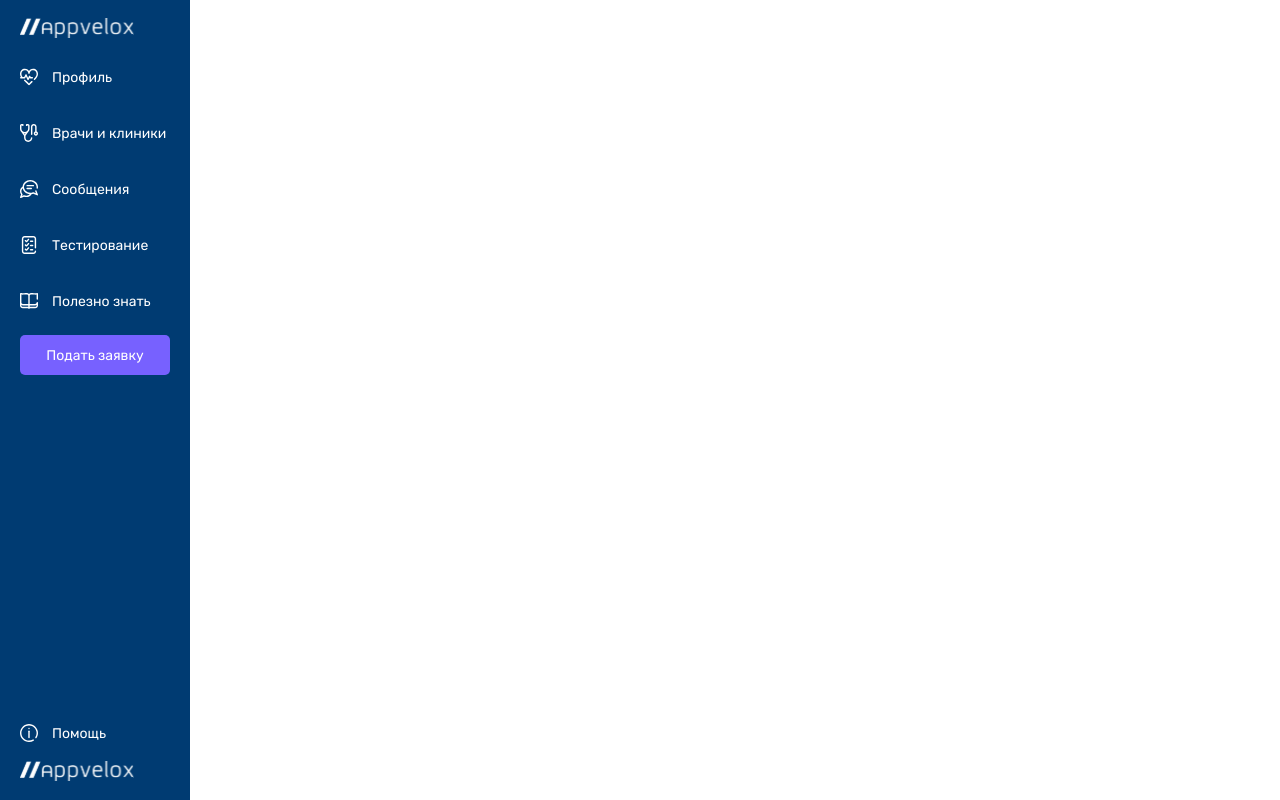
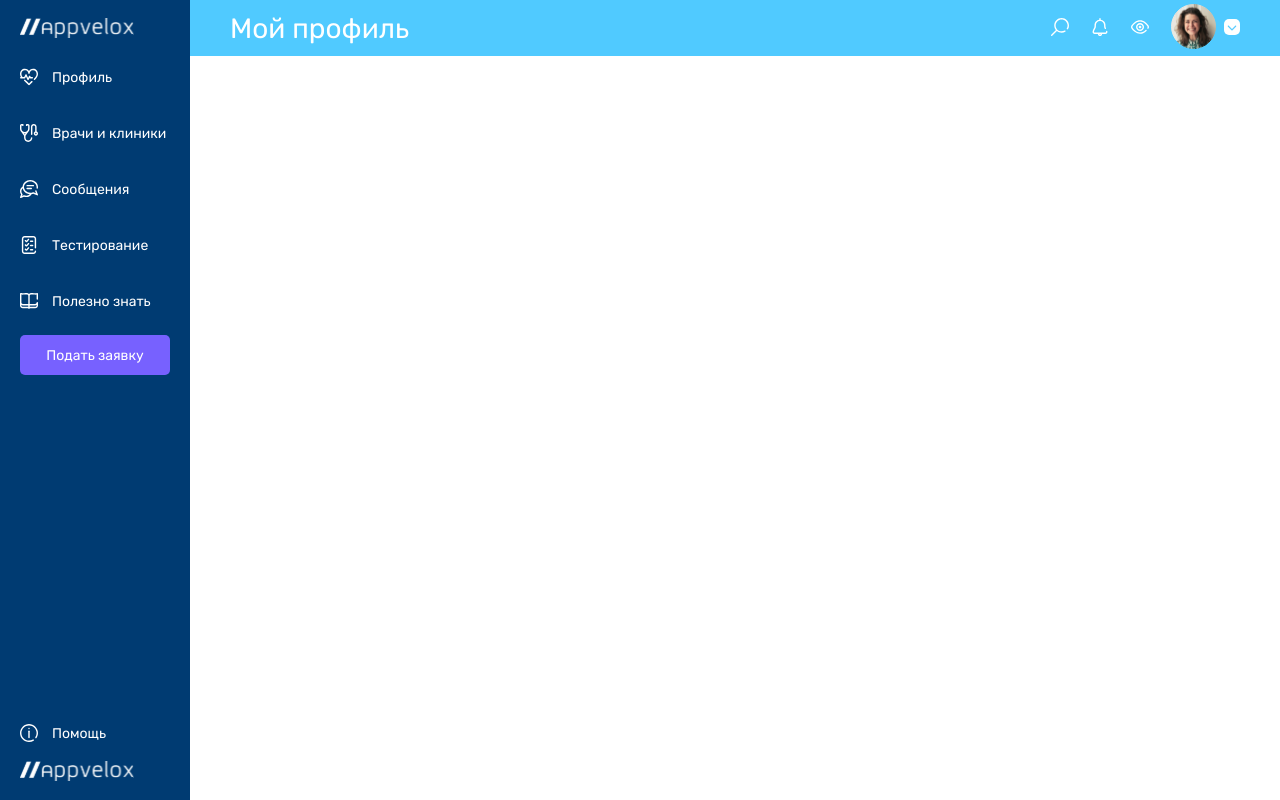
Before and after one commit to AfroSamuro/react_doctor_appointment, a React (Create React App) app: page / in a window 1280 px wide. Built offline with nearby package versions, Linux system fonts and the light colour scheme; the HTML template or start-up script is replaced by a standard one.

Commit message:
add header

```diff
--- a/src/App.js
+++ b/src/App.js
@@ -11,15 +11,16 @@ export default function App() {
 
     return (
         <BrowserRouter>
+            <div className='content'>
                 <AsideMenu />
-            <section>
+                <section className='content__main'>
                     <Header />
                     <Routes>
                         <Route path='/' element={<ProfileMain />} />
                         <Route path='/apps' element={''} />
                     </Routes>
                 </section>
-
+            </div>
         </BrowserRouter>
     )
 }
--- a/src/components/asideMenu/AsideMenu.css
+++ b/src/components/asideMenu/AsideMenu.css
@@ -6,6 +6,7 @@
     width: 190px;
     height: 100vh;
     font-size: 14px;
+    padding-right: 20px;
 }
 
 .menu__nav,
@@ -33,6 +34,7 @@
     align-items: center;
     height: 46px;
     padding-left: 20px;
+    cursor: pointer;
 }
 
 .profile__img {
@@ -60,6 +62,7 @@
     color: white;
     font-family: 'Rubik', sans-serif;
     font-size: 14px;
+    cursor: pointer;
 }
 
 .bottom__help{
@@ -68,6 +71,7 @@
 
 .bottom__logo {
     padding: 0 0 16px 20px;
+    cursor: pointer;
 }
 
 .selected {
--- a/src/components/header/Header.css
+++ b/src/components/header/Header.css
@@ -0,0 +1,32 @@
+.header {
+    background-color: #50CAFF;
+    display: flex;
+    justify-content: space-between;
+    align-items: center;
+}
+
+.header__title {
+    font-size: 28px;
+    line-height: 34px;
+    padding: 12px 0 10px 40px;
+}
+
+.header__func {
+    display: flex;
+    align-items: center;
+}
+
+.func__bell, .func__eye, .func__glass {
+    padding-right: 22px;
+    cursor: pointer;
+}
+
+.func__profile {
+    padding-right: 8px;
+    cursor: pointer;
+}
+
+.func__uncover {
+    padding-right: 40px;
+    cursor: pointer;
+}
--- a/src/components/header/Header.jsx
+++ b/src/components/header/Header.jsx
@@ -1,11 +1,36 @@
 import './Header.css'
+import glass from '../../images/search.svg'
+import bell from '../../images/bell 1.svg'
+import eye from '../../images/eye 1.svg'
+import profile from '../../images/profile.svg'
+import uncover from '../../images/uncover.svg'
 
-export default function Header () {
+
+export default function Header() {
 
 
     return (
-        <>
-
-        </>
+        <header className='header'>
+            <p className='header__title'>
+                Мой профиль
+            </p>
+            <div className='header__func'>
+                <div className='func__glass'>
+                    <img src={glass} alt="" />
+                </div>
+                <div className='func__bell'>
+                    <img src={bell} alt="" />
+                </div>
+                <div className='func__eye'>
+                    <img src={eye} alt="" />
+                </div>
+                <div className='func__profile'>
+                    <img src={profile} alt="" />
+                </div>
+                <div className='func__uncover'>
+                    <img src={uncover} alt="" />
+                </div>
+            </div>
+        </header>
     )
 }
--- a/src/main.css
+++ b/src/main.css
@@ -6,3 +6,14 @@ body {
     font-family: 'Rubik', sans-serif;
     color: white;
 }
+
+.content {
+    display: flex;
+    flex-direction: row;
+}
+
+.content__main {
+    display: flex;
+    flex-direction: column;
+    width: 100%;
+}
```
Lines whose indentation alone changed are shown as unchanged.
